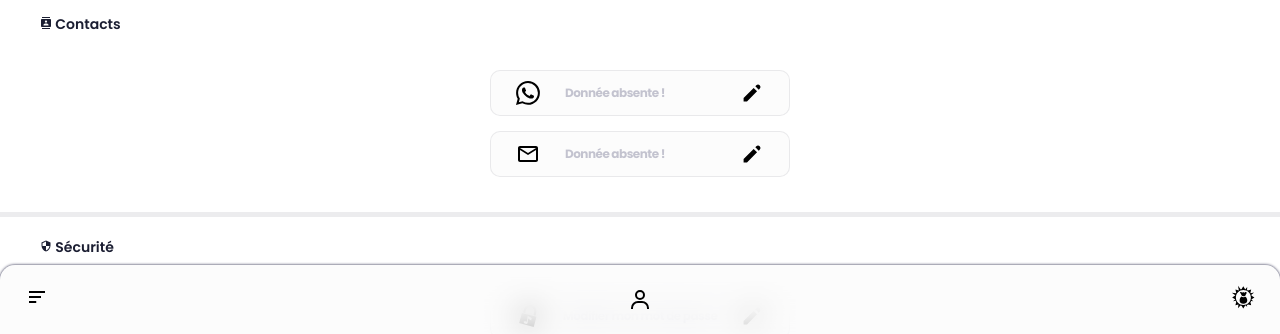
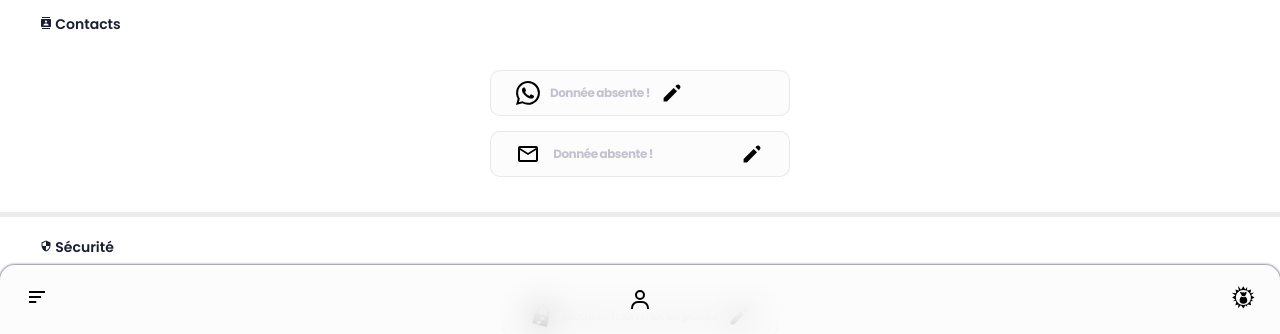
Before and after one commit to revenge-buy/plateforme, a Next.js app: page /account in a window 1280 px wide. Shown: the part 464-798 px from the top of the page. Built offline with nearby package versions, Linux system fonts and the light colour scheme; no server answers.

Commit message:
creating input viewer component and testing component in account email edition

```diff
--- /dev/null
+++ b/components/InputViewer/index.jsx
@@ -0,0 +1,55 @@
+import React, { useEffect } from 'react'
+import { BiCheck } from 'react-icons/bi'
+import { CgClose } from 'react-icons/cg'
+import { HiPencil } from 'react-icons/hi'
+import { MdOutlineEmail } from 'react-icons/md'
+
+import DarkLoader from '../DarkLoader'
+
+import style from './style.module.css'
+
+const InputViewer = ({value, editing, setEditing, handleEdit, handleUpdate, inputType, valueType}) => {
+
+
+  return (
+    <form
+      tabIndex={0}
+      className={`box2 p2 ${style.inputViewer}`}
+      onClick={function(){handleEdit(valueType)}}
+    >
+      <MdOutlineEmail />
+      <div className={style.itemValue}>
+        {editing.type !== valueType
+          ? <p>{value || "Donnée absente !"}</p>
+          : <input
+              type={inputType || "text"} value={editing[valueType]} onChange={function(e){setEditing(function(ed){
+                return {
+                  ...ed,
+                  [valueType]: e.target.value
+                }
+              })}}
+            />
+        }
+      </div>
+      {editing.type !== valueType
+        ? <HiPencil />
+        : <div className={style.options}>
+          {editing.loading
+          ? <DarkLoader />
+          : <div className={style.options}>
+              <button type='submit'
+              onClick={function(){handleUpdate(valueType, editing[valueType])}} ><BiCheck tabIndex={1}/></button>
+              <CgClose tabIndex={1} className={style.option_close}
+              onClick={function(){
+                setTimeout(() => {
+                  handleEdit("")
+                }, 200);
+              }} />
+            </div>}
+        </div>
+      }
+    </form>
+  )
+}
+
+export default InputViewer
--- /dev/null
+++ b/components/InputViewer/style.module.css
@@ -0,0 +1,48 @@
+.inputViewer{
+  display: flex;
+  justify-content: space-between;
+  align-items: center;
+  width: 300px;
+  position: relative;
+}
+
+.inputViewer input{
+  width: 100%;
+  height: 100%;
+  position: absolute;
+  left: 0;
+  top: 0;
+  background-color: transparent;
+  padding: 0 80px 0 60px;
+}
+
+.inputViewer .options{
+  display: flex;
+  flex-direction: row;
+  align-items: center;
+  position: relative;
+  z-index: 2;
+}
+
+.inputViewer .option_close{
+  font-size: 1.2rem;
+}
+
+.itemValue{
+  width: 70%;
+  max-width: 70%;
+  word-wrap: break-word;
+}
+
+.itemValue input{
+  width: 100%;
+  max-width: 100%;
+  box-shadow: 0 0 2px var(--color-dark_blue);
+  border: none;
+  stroke: none;
+}
+
+.itemValue input:active{
+  border: none;
+  stroke: none;
+}
--- a/containers/Auth/AuthHeader.jsx
+++ b/containers/Auth/AuthHeader.jsx
@@ -8,7 +8,7 @@ export default function AuthHeader({ title, text }){
 
     <div>
       <p className={styles.authHeaderText} v-if="text">{ text || '' }</p>
-      {/* <p class={styles.authHeaderText}>Et profitez d'un essai gratuit pendant 30 jours sans engagement. 🎁</p> */}
+      {/* <p className={styles.authHeaderText}>Et profitez d'un essai gratuit pendant 30 jours sans engagement. 🎁</p> */}
     </div>
   </div>
   )
--- a/containers/PageWaiter/index.jsx
+++ b/containers/PageWaiter/index.jsx
@@ -5,11 +5,11 @@ import style from './style.module.css'
 const PageWaiter = () => {
   return (
     <div className={style.pageWaiter}>
-      <div class={style.pageLoader}>
-        <div class={style.spinner}></div>
+      <div className={style.pageLoader}>
+        <div className={style.spinner}></div>
         <div className={style.logo}><Logo/></div>
       </div>
-      {/* <div class={style.content1}>
+      {/* <div className={style.content1}>
         <h1>Well hello there world!</h1>
       </div> */}
     </div>
--- a/pages/account/index.jsx
+++ b/pages/account/index.jsx
@@ -17,6 +17,7 @@ import Loader from '@/components/Loader'
 import DarkLoader from '@/components/DarkLoader'
 import ButtonContent from '@/components/ButtonContent'
 import GoToTop from '@/components/GoToTop'
+import InputViewer from '@/components/InputViewer'
 
 export default function Account() {
 
@@ -59,8 +60,9 @@ export default function Account() {
   }
 
   function viewPicture(type){
+    // set pop image and open editor with a type value
     setFileDataURL(null)
-    setPopImage(function(image) {
+    setPopImage(function() {
       return (
         type === "cover"
         ? (account?.cover || "/cover.jpg")
@@ -71,42 +73,11 @@ export default function Account() {
   }
 
   function setPicture(e){
+    // Defines file and editor type values
     const _file = e.target.files[0];
     setFile(_file);
     setEditor(e.target.name);
     console.log(editor)
-  }
-
-  function changeCover(){
-    console.log({file})
-    console.log({fileDataURL})
-    client.assets
-      .upload('image', file, {
-        contentType: file.type,
-        filename: file.name
-      })
-      .then(async function(imageAsset){
-        try {
-          const resp = await client.patch(account._id)
-            .set({
-              coverPicture: {
-                _type: 'image',
-                asset: {
-                  _type: "reference",
-                  _ref: imageAsset?._id
-                }
-              }
-            })
-            .commit()
-          console.log({ changeCoverResp: resp })
-          router.reload()
-        } catch (updateError) {
-          console.log({ updateError })
-        }
-      })
-      .catch(function(assetError){
-        console.log({ assetError })
-      })
   }
 
   function updatePicture(imageType){
@@ -242,7 +213,7 @@ export default function Account() {
   }
 
   function handleEdit(type){
-    setEditing((e) => ({
+    !editing.loading && setEditing((e) => ({
       ...e,
       type,
       loading: false,
@@ -250,18 +221,21 @@ export default function Account() {
     }))
   }
 
-  function handleUpdate(type, value){
+  async function handleUpdate(type, value){
+    if(account[type] !== value){
       if(!editing.loading){
         setEditing((e) => ({
           ...e,
           loading: true,
           status: "pending"
         }))
-      client
+        try{
+          const resp = await client
             .patch(account?._id)
             .set({[type]: value})
             .commit()
-        .then(function(resp){
+
+          if(resp){
             setEditing((e) => ({
               ...e,
               loading: false,
@@ -274,16 +248,24 @@ export default function Account() {
               [type]: value
             }})
             return {resp}
-        })
-        .catch(function(error){
+          } else {
+            setEditing((e) => ({
+              ...e,
+              loading: false,
+              status: "failed",
+            }))
+          }
+        } catch(error){
           setEditing((e) => ({
             ...e,
             loading: false,
             status: "failed"
           }))
-
           return {error}
-        })
+        }
+      }
+    } else {
+      alert("valeur non modifiée.")
     }
   }
 
@@ -341,7 +323,7 @@ export default function Account() {
                     </div>}
                     <div className={`box2 ${styles.editorBoxButton}`}>
                       <MdChangeCircle />
-                      <input type="file" accept='image/*' name="cover" multiple={false} onChange={setPicture} />
+                      <input type="file" accept='image/*' name={editor} multiple={false} onChange={setPicture} />
                     </div>
                   </div>
                 </div>
@@ -513,34 +495,15 @@ export default function Account() {
                   }
                 </div>
 
-                <div className='box2 p2'>
-                  <MdOutlineEmail />
-                  <div className={styles.itemValue}>
-                    {editing.type !== "email"
-                      ? <p>{account?.email || "Donnée absente !"}</p>
-                      : <input
-                      onBlur={function(){
-                        setEditing(function(ed){
-                          return {
-                            ...ed,
-                            type: ""
-                          }
-                        })
-                      }} type="email" value={editing.email} onChange={function(e){setEditing(function(ed){
-                        return {
-                          ...ed,
-                          email: e.target.value
-                        }
-                      })}} />
-                    }
-                  </div>
-                  {editing.type !== "email"
-                    ? <HiPencil onClick={function(){handleEdit("email")}} />
-                    : editing.loading
-                      ? <DarkLoader />
-                      : <BiCheck onClick={function(){handleUpdate("email", editing.email)}} />
-                  }
-                </div>
+                <InputViewer
+                  value={account?.email}
+                  editing={editing}
+                  setEditing={setEditing}
+                  handleEdit={handleEdit}
+                  handleUpdate={handleUpdate}
+                  inputType="email"
+                  valueType="email"
+                />
               </div>
             </div>
           </section>
@@ -642,12 +605,12 @@ export default function Account() {
             </div>
             <div className={styles.sectionContent}>
               <div className={styles.items}>
-                <p className='box2 p2 box2-red'>
+                <div className='box2 p2 box2-red'>
                   <MdDelete />
                   <div>
                   <p>Supprimer mon compte</p>
                   </div>
-                </p>
+                </div>
               </div>
             </div>
           </section>
--- a/pages/account/index.module.css
+++ b/pages/account/index.module.css
@@ -329,37 +329,6 @@
   justify-content: center;
 }
 
-/* .main .body .sectionContent .items{
-  width: 100%;
-  border: solid;
-} */
-
-.items > div{
-  display: flex;
-  justify-content: space-between;
-  align-items: center;
-  width: 300px;
-}
-
-.itemValue{
-  width: 150px;
-  max-width: 150px;
-  overflow: hidden;
-}
-
-.itemValue input{
-  width: 100%;
-  max-width: 100%;
-  box-shadow: 0 0 2px var(--color-dark_blue);
-  border: none;
-  stroke: none;
-}
-
-.itemValue input:active{
-  border: none;
-  stroke: none;
-}
-
 .main .body .sectionContent .nothingText{
   color: var(--color-gray_blue)
 }
```
Lines whose indentation alone changed are shown as unchanged.
